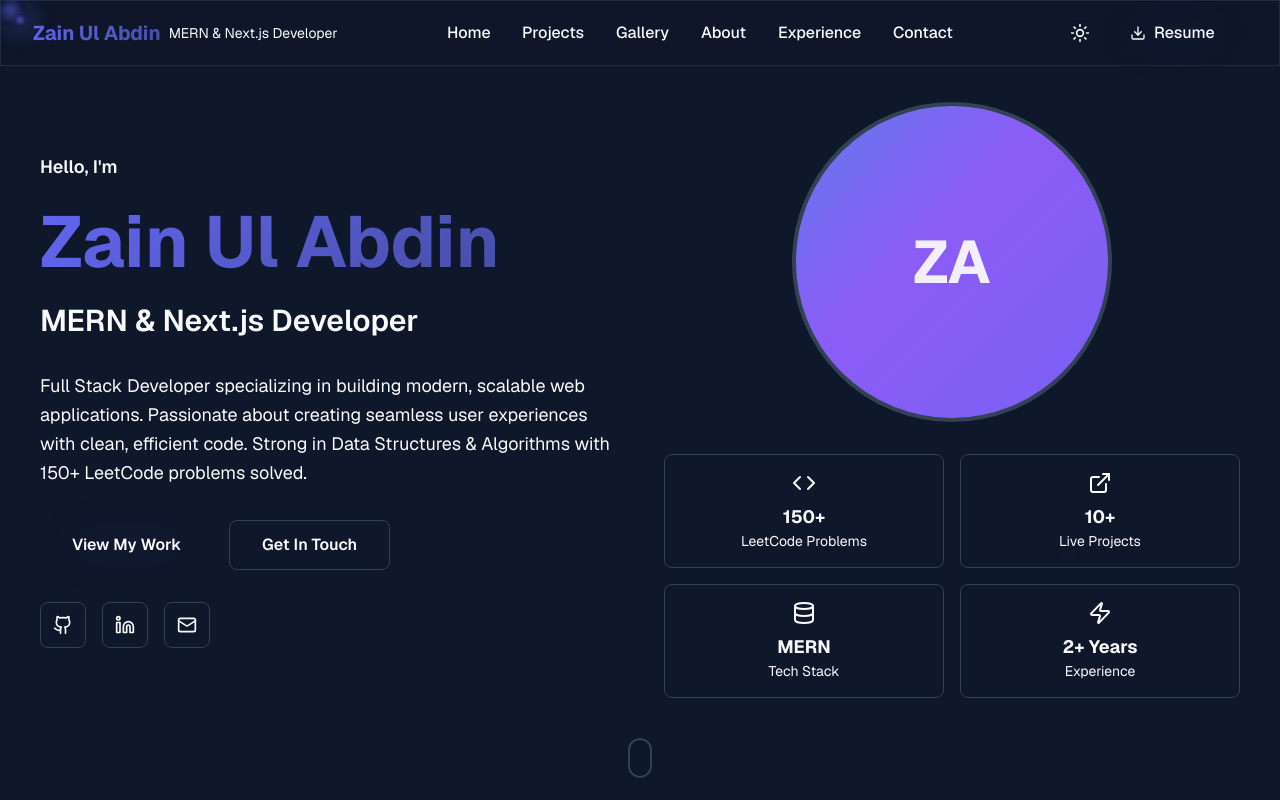
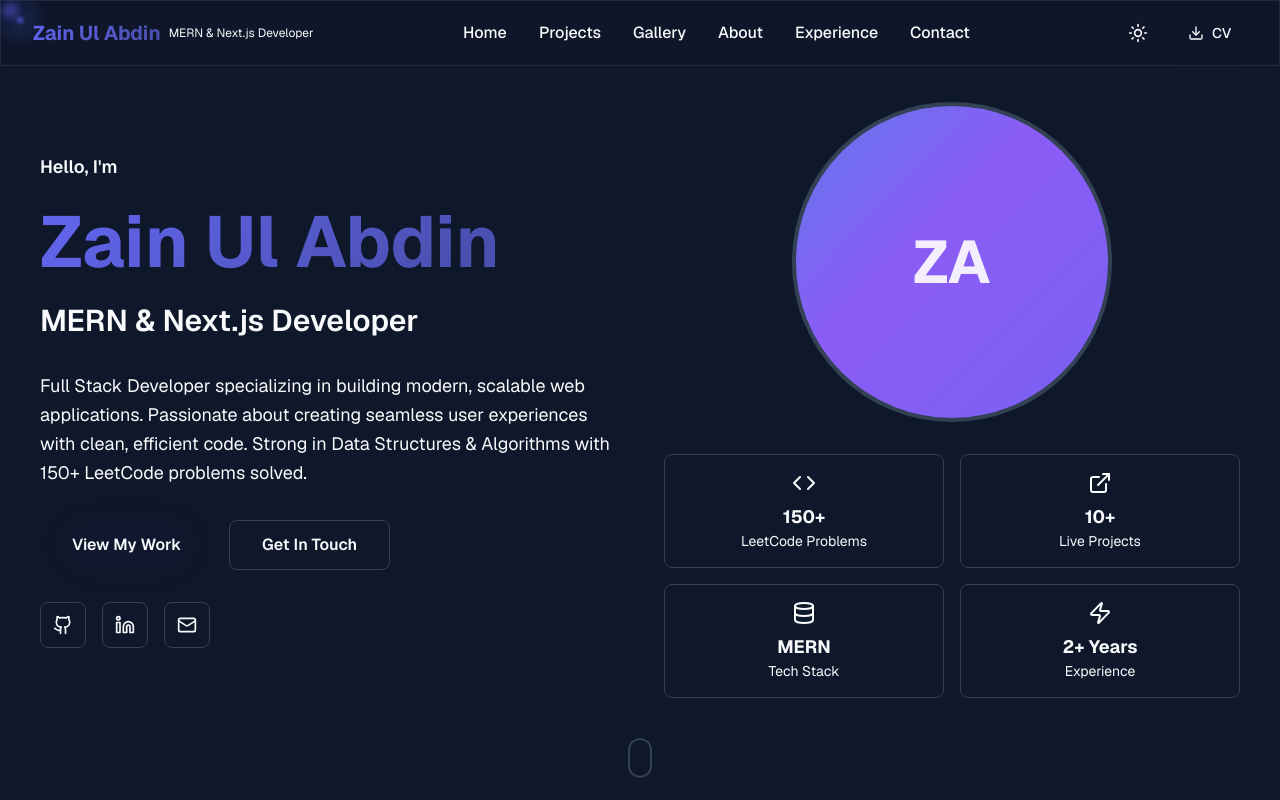
Before and after one commit to zain-khokhar/portfolio, a Next.js app: page / in a window 1280 px wide. Shown: the top 800 px of the page. Built offline with nearby package versions, Linux system fonts and the light colour scheme.

Commit message:
feat: implement responsive navigation with mobile menu and overflow fixes

```diff
--- a/src/app/components/Navigation.js
+++ b/src/app/components/Navigation.js
@@ -43,19 +43,19 @@ const Navigation = ({ onResumeClick }) => {
   };
 
   return (
-    <nav className="fixed top-0 left-0 right-0 z-50 glass border-b border-border/50">
-      <div className="max-w-7xl mx-auto px-4 sm:px-6 lg:px-8">
-        <div className="flex justify-between items-center h-16">
+    <nav className="fixed top-0 left-0 right-0 z-50 glass border-b border-border/50 overflow-hidden">
+      <div className="max-w-7xl mx-auto px-3 sm:px-6 lg:px-8">
+        <div className="flex justify-between items-center h-14 sm:h-16 gap-2">
           {/* Logo/Name */}
           <motion.div
             initial={{ opacity: 0, x: -20 }}
             animate={{ opacity: 1, x: 0 }}
-            className="flex items-center space-x-2"
+            className="flex items-center gap-1 sm:gap-2 flex-shrink min-w-0"
           >
-            <div className="text-xl font-bold">
-              <span className="gradient-text">Zain Ul Abdin</span>
+            <div className="text-sm sm:text-base lg:text-xl font-bold truncate">
+              <span className="gradient-text whitespace-nowrap">Zain Ul Abdin</span>
             </div>
-            <div className="hidden sm:block text-sm text-muted-foreground">
+            <div className="hidden lg:block text-xs text-muted-foreground whitespace-nowrap flex-shrink-0">
               MERN & Next.js Developer
             </div>
           </motion.div>
@@ -83,7 +83,7 @@ const Navigation = ({ onResumeClick }) => {
           </div>
 
           {/* Right side buttons */}
-          <div className="flex items-center space-x-4">
+          <div className="flex items-center gap-1 sm:gap-2 lg:gap-4 flex-shrink-0">
             {/* Theme Toggle */}
             {mounted && (
               <motion.button
@@ -92,7 +92,7 @@ const Navigation = ({ onResumeClick }) => {
                 whileTap={{ scale: 0.95 }}
                 onClick={handleThemeToggle}
                 disabled={isThemeChanging}
-                className="p-2 rounded-lg hover:bg-accent transition-colors duration-200 btn disabled:opacity-50 cursor-hover"
+                className="p-1.5 sm:p-2 rounded-lg hover:bg-accent transition-colors duration-200 btn disabled:opacity-50 cursor-hover touch-manipulation flex-shrink-0"
                 aria-label="Toggle theme"
               >
                 <motion.div
@@ -108,28 +108,28 @@ const Navigation = ({ onResumeClick }) => {
                   }}
                 >
                   {theme === 'dark' ? (
-                    <Sun className="h-5 w-5" />
+                    <Sun className="h-4 w-4 sm:h-5 sm:w-5" />
                   ) : (
-                    <Moon className="h-5 w-5" />
+                    <Moon className="h-4 w-4 sm:h-5 sm:w-5" />
                   )}
                 </motion.div>
               </motion.button>
             )}
 
-            {/* Resume Button */}
+            {/* Resume Button - Hidden on small mobile, visible on larger screens */}
             <motion.button
               initial={{ opacity: 0, scale: 0.8 }}
               animate={{ opacity: 1, scale: 1 }}
               onClick={handleDownloadResume}
-              className="hidden sm:flex items-center space-x-2 px-4 py-2 bg-primary text-primary-foreground rounded-lg hover:bg-primary/90 transition-colors duration-200 font-medium btn cursor-hover glow-effect"
+              className="hidden sm:flex items-center gap-1.5 lg:gap-2 px-2.5 sm:px-3 lg:px-4 py-1.5 sm:py-2 bg-primary text-primary-foreground rounded-lg hover:bg-primary/90 transition-colors duration-200 font-medium btn cursor-hover glow-effect text-xs sm:text-sm whitespace-nowrap flex-shrink-0"
             >
-              <Download className="h-4 w-4" />
-              <span>Resume</span>
+              <Download className="h-3.5 w-3.5 sm:h-4 sm:w-4" />
+              <span>CV</span>
             </motion.button>
 
             {/* Mobile menu button */}
             <button
-              className="md:hidden p-2 rounded-lg hover:bg-accent transition-colors duration-200 btn cursor-hover"
+              className="md:hidden p-1.5 sm:p-2 rounded-lg hover:bg-accent transition-colors duration-200 btn cursor-hover touch-manipulation flex-shrink-0"
               onClick={() => setIsOpen(!isOpen)}
               aria-label="Toggle menu"
             >
@@ -146,17 +146,17 @@ const Navigation = ({ onResumeClick }) => {
             initial={{ opacity: 0, height: 0 }}
             animate={{ opacity: 1, height: 'auto' }}
             exit={{ opacity: 0, height: 0 }}
-            className="md:hidden bg-card border-t border-border/50"
+            className="md:hidden bg-card border-t border-border/50 overflow-hidden"
           >
-            <div className="px-4 py-4 space-y-4">
+            <div className="px-4 py-4 space-y-2 max-h-[calc(100vh-3.5rem)] overflow-y-auto">
               {navItems.map((item, index) => (
                 <motion.a
                   key={item.name}
                   href={item.href}
                   initial={{ opacity: 0, x: -20 }}
                   animate={{ opacity: 1, x: 0 }}
-                  transition={{ delay: index * 0.1 }}
-                  className="block text-foreground hover:text-primary transition-colors duration-200 font-medium py-2 nav-link"
+                  transition={{ delay: index * 0.05 }}
+                  className="block text-foreground hover:text-primary hover:bg-accent/50 transition-colors duration-200 font-medium py-3 px-4 rounded-lg nav-link touch-manipulation"
                   onClick={(e) => {
                     e.preventDefault();
                     setIsOpen(false);
@@ -171,12 +171,12 @@ const Navigation = ({ onResumeClick }) => {
               <motion.button
                 initial={{ opacity: 0, x: -20 }}
                 animate={{ opacity: 1, x: 0 }}
-                transition={{ delay: navItems.length * 0.1 }}
+                transition={{ delay: navItems.length * 0.05 }}
                 onClick={() => {
                   handleDownloadResume();
                   setIsOpen(false);
                 }}
-                className="flex items-center space-x-2 px-4 py-2 bg-primary text-primary-foreground rounded-lg hover:bg-primary/90 transition-colors duration-200 font-medium w-full justify-center btn"
+                className="flex items-center justify-center space-x-2 px-4 py-3 bg-primary text-primary-foreground rounded-lg hover:bg-primary/90 transition-colors duration-200 font-medium w-full btn touch-manipulation mt-2"
               >
                 <Download className="h-4 w-4" />
                 <span>Download Resume</span>
```
